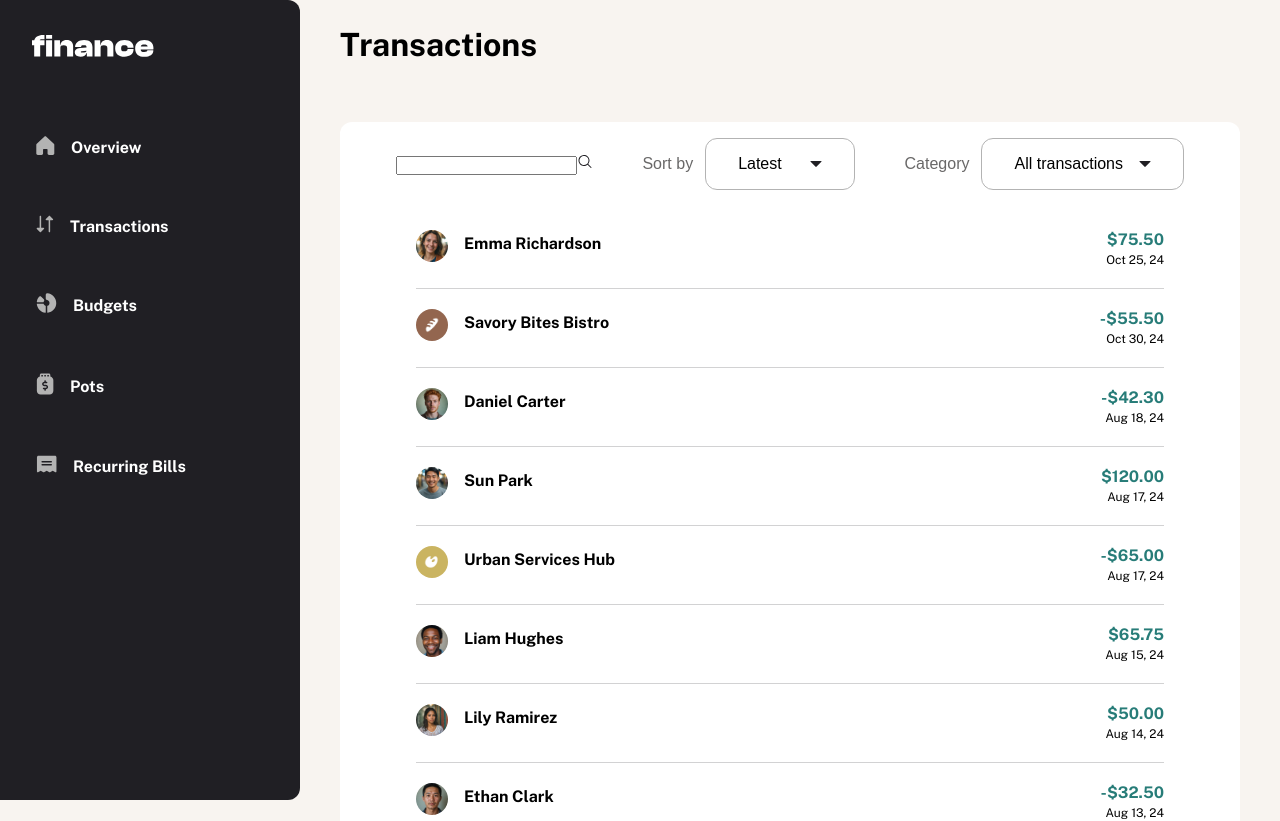
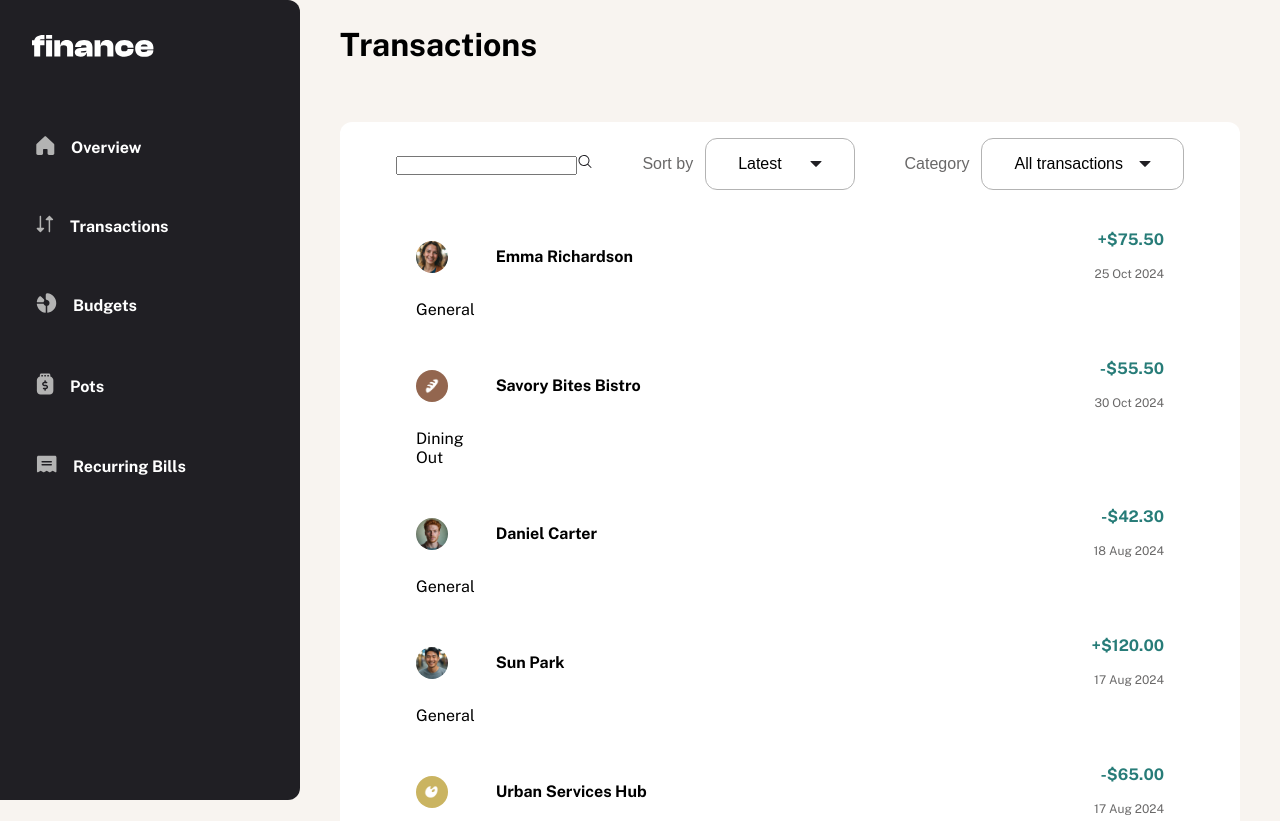
Before and after one commit to Arteque/financeapp, a Next.js app: page /transactions in a window 1280 px wide. Shown: the top 821 px of the page. Built offline with nearby package versions, Linux system fonts and the light colour scheme.

Commit message:
Transactions subpage

```diff
--- a/app/globals.css
+++ b/app/globals.css
@@ -328,6 +328,10 @@ main {
   }
 }
 
+.main-content__container {
+  max-width: 1060px;
+}
+
 .main-content .main-content__content {
   container-name: maincontent;
   container-type: inline-size;
@@ -538,19 +542,34 @@ button {
 }
 
 .content-box__avatar {
-  display: -webkit-box;
-  display: -ms-flexbox;
-  display: flex;
-  gap: var(--gap__16);
   padding-inline: 0;
   position: relative;
+  display: grid;
+  grid-template-columns: 0.3fr 1fr 1fr 1fr;
+  grid-template-rows: 1fr 1fr;
+  gap: var(--gap__16);
+}
+.content-box__avatar > img {
+  grid-column: 1;
+  grid-row: 1/span 2;
+  display: block;
+  align-self: center;
 }
 .content-box__avatar .avatar__name {
-  justify-self: start;
+  grid-column: 2/span 2;
+  grid-row: 1/span 2;
+  align-self: center;
 }
-.content-box__avatar .data {
-  -webkit-margin-start: auto;
-          margin-inline-start: auto;
+.content-box__avatar .content-box__amount {
+  grid-column: 4;
+  grid-row: 1;
+}
+.content-box__avatar .content-box__date {
+  grid-column: 4;
+  grid-row: 2;
+  white-space: nowrap;
+  text-align: right;
+  color: var(--dark-200);
 }
 .content-box__avatar.content-box__limit:not(:last-of-type)::after {
   content: "";
--- a/app/globals.scss
+++ b/app/globals.scss
@@ -88,6 +88,9 @@ main{
         // width: 100%;
         margin-inline: var(--gap__40);
     }
+}
+.main-content__container{
+    max-width: 1060px;
 }
 .main-content{
    .main-content__content{
@@ -269,16 +272,34 @@ button{
     }
 }
 .content-box__avatar{
-    display: flex;
-    gap: var(--gap__16);
     padding-inline: 0;
     position:relative;
-    // justify-content: space-between;
+    display: grid;
+    grid-template-columns:0.3fr 1fr 1fr 1fr;
+    grid-template-rows: 1fr 1fr;
+    gap: var(--gap__16);
+    // margin-block-end: var(--gap__20);
+    > img{
+        grid-column: 1;
+        grid-row: 1 / span 2;
+        display:block;
+        align-self: center;
+    }
     .avatar__name{
-        justify-self: start;
+        grid-column: 2 / span 2;
+        grid-row: 1 / span 2;
+        align-self:center;
     }
-    .data{
-        margin-inline-start: auto;
+    .content-box__amount{
+        grid-column: 4;
+        grid-row: 1;
+    }
+    .content-box__date{
+        grid-column:4;
+        grid-row:2;
+        white-space: nowrap;
+        text-align: right;
+        color: var(--dark-200)
     }
     &.content-box__limit{
         &:not(:last-of-type){
--- a/app/page.jsx
+++ b/app/page.jsx
@@ -27,7 +27,7 @@ const Home = ()  => {
           <PotsComponent limit="4" />
           {/* Pots */}
           {/* Transactions */}
-          <TransactionsComponent limit="4" showHeader={true}/>
+          <TransactionsComponent limit="5" showHeader={true} start={true}/>
           {/* Transactions */}
           {/* Budgets */}
           <Budgets />
--- a/app/transactions/page.jsx
+++ b/app/transactions/page.jsx
@@ -9,16 +9,16 @@ const page = () => {
 
   return (
     <>
-      <Container>
+      <Container className="main-content__container">
         <Pagetitle>
           Transactions
         </Pagetitle>
-        <Section className="bg-light-400 rounded">
+        <Section className="bg-light-400 rounded main-content__content">
             <Container className="padding">
                 <ContentBoxHeader>
                   <Filter />
                 </ContentBoxHeader>
-            <TransactionsComponent limit="100" showHeader={false}/>
+            <TransactionsComponent showHeader={false} start={false}/>
             </Container>
         </Section>
       </Container>
--- a/components/TransactionsComponent.jsx
+++ b/components/TransactionsComponent.jsx
@@ -2,13 +2,16 @@ import Section from "./shared/Section";
 import Contentbox from "./shared/Contentbox";
 import SectionHeader from "./shared/SectionHeader";
 import ContentboxAvtar from "./shared/ContentboxAvtar";
-import { GetDate } from "@/libs/getDate";
 import { Currency } from "@/libs/currency";
 import { TransactionsData } from "@/libs/Calculate";
+import { PosOrNegNumb } from "@/libs/Calculate";
 
-const TransactionsComponent = ({limit, showHeader}) => {
+const TransactionsComponent = ({limit, showHeader, start}) => {
 
     const dataTransactions = TransactionsData().data
+
+
+
 
     return (
         <Section className="main-content__transactions">
@@ -25,18 +28,30 @@ const TransactionsComponent = ({limit, showHeader}) => {
 
 
               {
-              dataTransactions && dataTransactions.map((item,index) => {
-                if(index < limit)
-                    {
-                      return <ContentboxAvtar
-                              key={index}
-                              src={item.avatar}
-                              title={item.name}
-                              date={GetDate(item.date)}
-                              number={Currency(item.amount)}
+              dataTransactions && dataTransactions.map((item,index) => (
+                  start ? (
+                      index < limit && (
+                        <ContentboxAvtar
+                                key={index}
+                                src={item.avatar}
+                                title={item.name}
+                                date={item.date}
+                                number={Currency(item.amount)}
+                                className={PosOrNegNumb(item)}
+                              />
+                    )
+                  ):(
+                        <ContentboxAvtar
+                                key={index}
+                                src={item.avatar}
+                                title={item.name}
+                                date={item.date}
+                                number={Currency(item.amount)}
+                                category={item.category}
                             />
-                    }
-                })
+                  )
+                )
+              )
             }
             </Contentbox>
         </Section>
--- a/components/shared/ContentboxAvtar.jsx
+++ b/components/shared/ContentboxAvtar.jsx
@@ -1,24 +1,30 @@
 // 'use client'
+import { GetDate } from "@/libs/getDate";
 import Contentbox from "./Contentbox";
 import Image from "next/image";
-const ContentboxAvtar = ({className, title, number, date, src, ...props}) => {
+const ContentboxAvtar = ({className, title, number, date, src,category, ...props}) => {
     return (
-        <Contentbox className={`content-box__avatar content-box__limit ${className ? className : ''}`} {...props}>
-            <img alt={title} width={32} height={32} style={{borderRadius:"50%"}} src={src} />
+        <Contentbox className={`content-box__avatar  ${className ? className : ''}`} {...props}>
+           {
+            src &&  <Image alt={title} width={32} height={32} style={{borderRadius:"50%"}} src={src} />
+           }
               <h4 className="avatar__name">
-                {title}
+                <span className="title">
+                  {title && title}
+                </span>
+
               </h4>
-              <div className="data">
-                  <p style={{textAlign:'right'}}>
-                    <span className="text-second-green text__bold">
-                      {number}
-                    </span> <br />
-                    <small className="text__xs text_light_300">
-                      {date}
-                    </small>
-                  </p>
-
-              </div>
+              <p className="content-box__category">
+                {category && category}
+              </p>
+              <p className="content-box__amount" style={{textAlign:'right'}}>
+                <span className="text-second-green text__bold">
+                  {number && number}
+                </span>
+              </p>
+              <p className="content-box__date text__xs text__light-300">
+                {date && GetDate(date)}
+              </p>
         </Contentbox>
     );
 };
--- a/libs/currency.js
+++ b/libs/currency.js
@@ -1,7 +1,8 @@
 export const Currency = (item) => {
     const usDollar = new Intl.NumberFormat('en-US', {
         style: 'currency',
-        currency:'USD'
-    })
-    return usDollar.format(Number(item).toFixed(2))
+        currency:'USD',
+        minimumFractionDigits:2
+    }).format(Math.abs(item))
+    return item >= 0 ? `+${usDollar}` : `-${usDollar}`
 }
--- a/libs/getDate.js
+++ b/libs/getDate.js
@@ -4,11 +4,14 @@ export const GetDate = (item, format) => {
 
     const date = new Date(item)
         // will return just the date
-    const formatDate =  date.toLocaleDateString("en-US", {
-            day:'2-digit',
-            month: 'short',
-            year: '2-digit'
-        })
+    const formatDateElements =  {
+        day: date.toLocaleDateString("us-US",{day:"2-digit"}),
+        month: date.toLocaleDateString("us-US",{month:"short"}),
+        year:date.toLocaleDateString("us-US",{year:"numeric"})
+    }
+
+
+    const formatDate = `${formatDateElements.day} ${formatDateElements.month} ${formatDateElements.year}`.trim()
 
     return formatDate
 }
```
Also changed, not shown: components/shared/Filter/Filter.jsx (+22 -2 lines), libs/Calculate.js, 1 other file (tests, documents, lock files or other folders).
